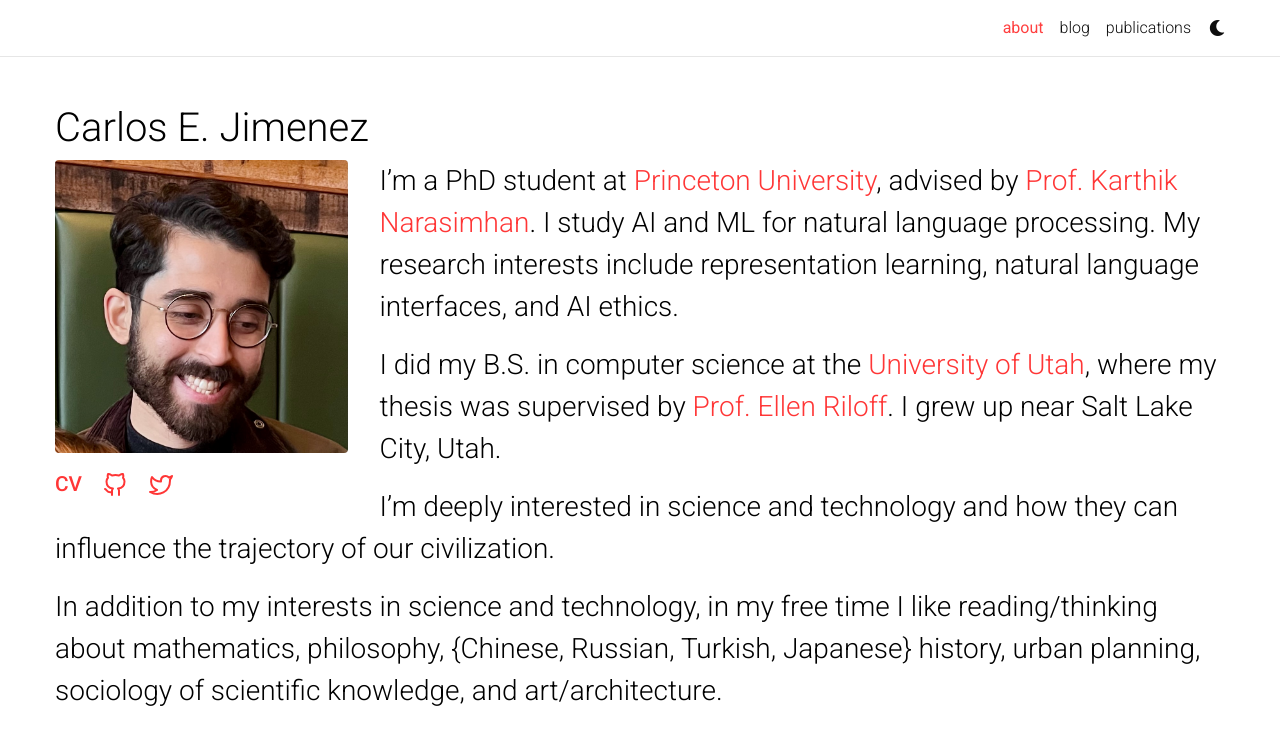
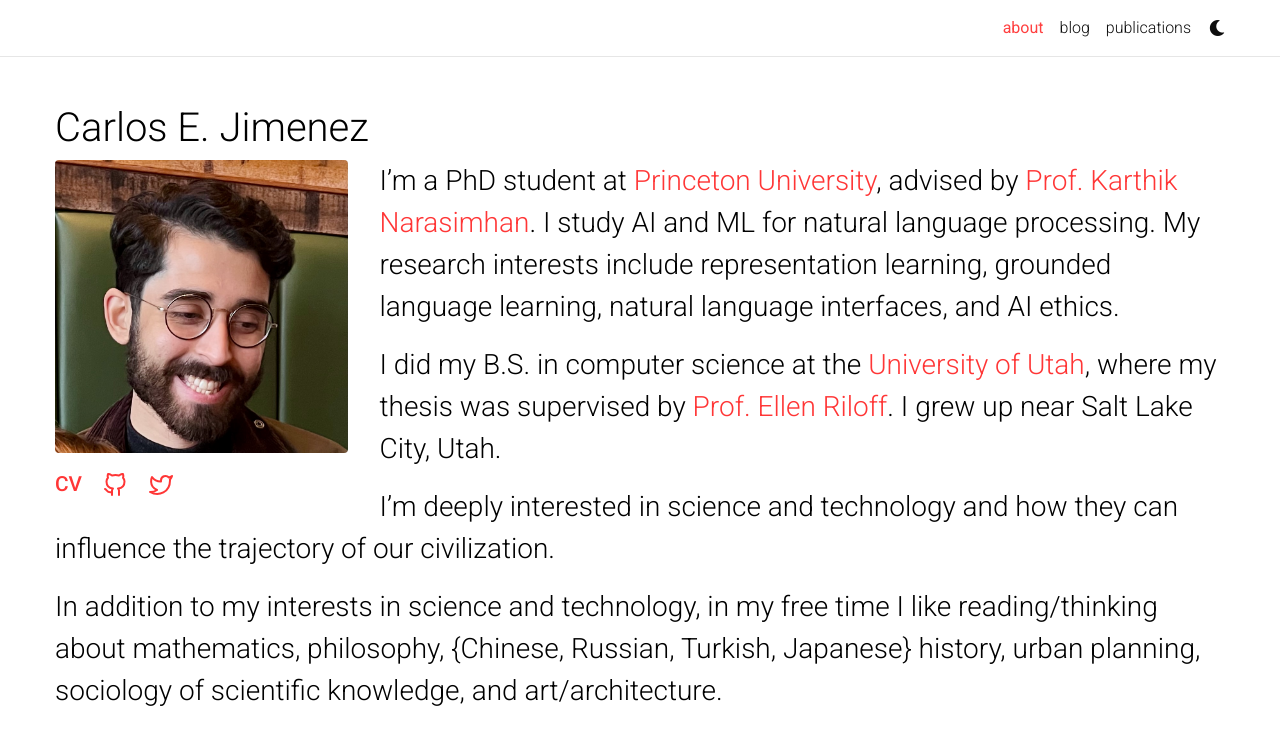
Before and after one commit to carlosejimenez/carlosejimenez.github.io, a Jekyll site: the page built from _pages/about.md, in a window 1280 px wide. Shown: the top 745 px of the page. Built offline with Jekyll 4.4.1, drawn with Linux system fonts in a browser that asks for light colours; full-size pictures stand in for the smaller copies a plugin makes; comment, search, counter and statistics services are not loaded; a style sheet for code colours, icons or effects is not loaded.

Commit message:
Update profile

```diff
--- a/_pages/about.md
+++ b/_pages/about.md
@@ -13,7 +13,7 @@
 social: true
 ---
 
-I'm a PhD student at [Princeton University](https://www.cs.princeton.edu), advised by [Prof. Karthik Narasimhan](https://www.cs.princeton.edu/~karthikn/). I study AI and ML for natural language processing. My research interests include representation learning, natural language interfaces, and AI ethics.
+I'm a PhD student at [Princeton University](https://www.cs.princeton.edu), advised by [Prof. Karthik Narasimhan](https://www.cs.princeton.edu/~karthikn/). I study AI and ML for natural language processing. My research interests include representation learning, grounded language learning, natural language interfaces, and AI ethics.
 
 I did my B.S. in computer science at the [University of Utah](https://www.cs.utah.edu/), where my thesis was supervised by [Prof. Ellen Riloff](http://www.cs.utah.edu/~riloff/). I grew up near Salt Lake City, Utah.
 
```
Also changed, not shown: 1 other file.
